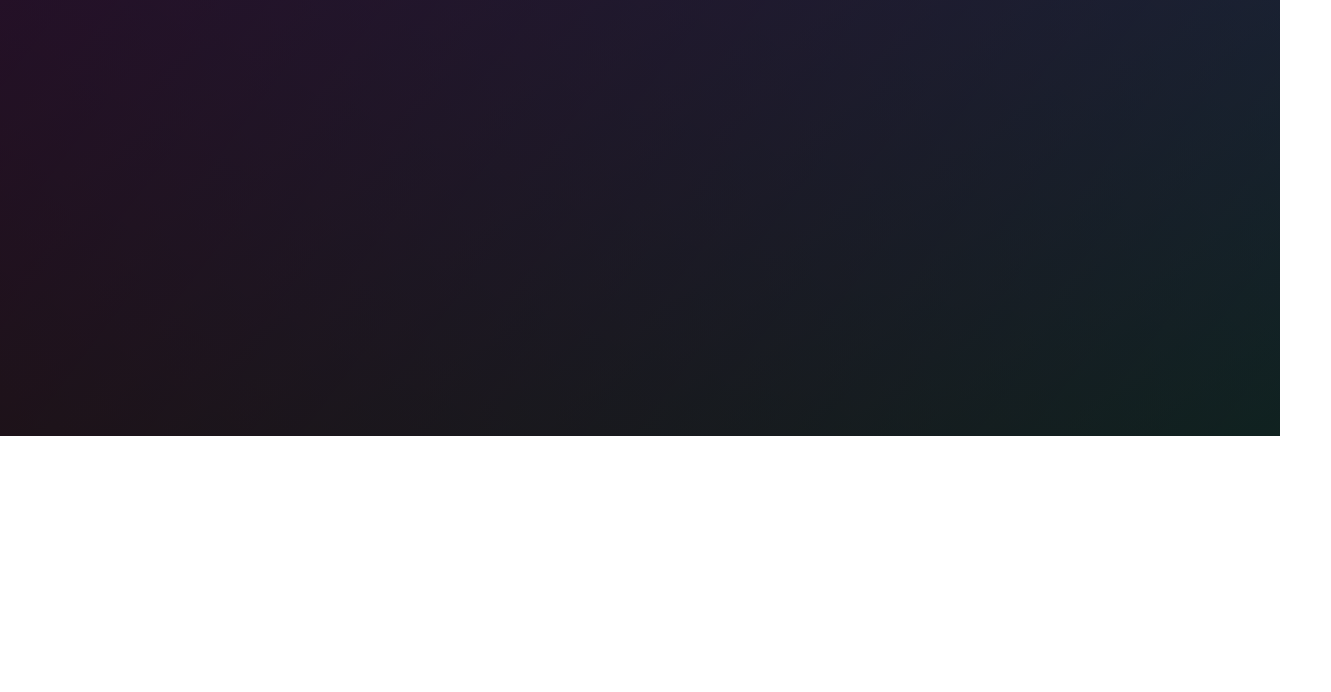
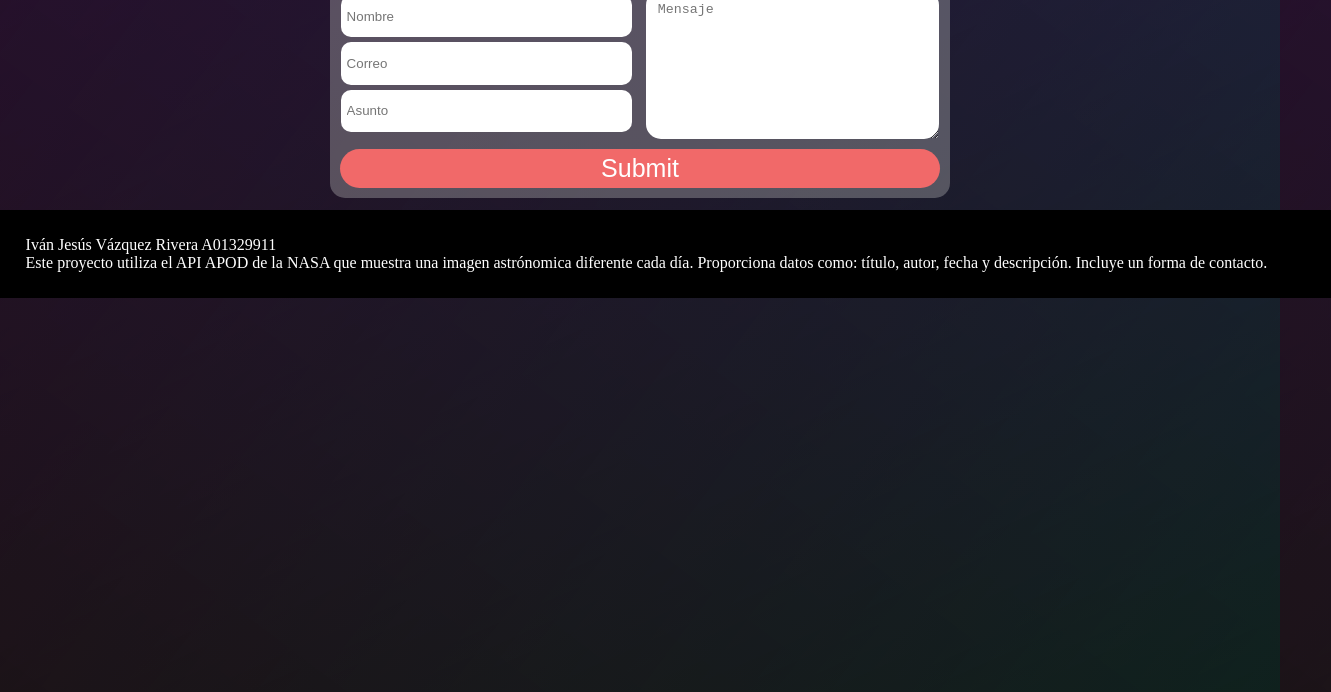
Before and after one commit to IvanJVR/Proyecto1, a plain HTML site: page index.html in a window 1280 px wide. Shown: the part 364-1056 px from the top of the page, 1331 px wide, since content can reach past the window. Before the commit the page ends 800 px from the top, so only its background shows below. Drawn offline with Linux system fonts and the light colour scheme; no server answers.

Commit message:
Version Final

```diff
--- a/index.html
+++ b/index.html
@@ -1,8 +1,10 @@
 <!DOCTYPE html>
 <html lang="es">
+
 <head>
     <title>Imagen Astronomica</title>
 </head>
+
 <body>
     <script src="proyecto1.js"></script>
     <link rel="stylesheet" href="style.css">
@@ -10,7 +12,7 @@
 
     <div class="Container">
         <div class="Multimedia">
-            <div id="imagenNASA" class="card">
+            <div id="imagenNASA">
 
             </div>
         </div>
@@ -24,9 +26,26 @@
             </p>
         </div>
     </div>
-
+    <center>
+        <form class="Contact">
+            <h3>Contáctame</h3>
+            <div class="ContainerTextContact">
+                <div class="InfoContact">
+                    <input type="text" id="contactName" placeholder="Nombre"></input>
+                    <input type="text" id="contactEmail" placeholder="Correo"></input>
+                    <input type="text" id="contactSubject" placeholder="Asunto"></input>
+                </div>
+                <textarea type="text" id="message" placeholder="Mensaje"></textarea>
+            </div>
+            <input type="submit" value="Submit" id="bottonSubmit">
+        </form>
+    </center>
 </body>
 <footer>
-
+    <p>Iván Jesús Vázquez Rivera A01329911</p>
+    <p>
+        Este proyecto utiliza el API APOD de la NASA que muestra una imagen astrónomica diferente cada día. Proporciona datos como: título, autor, fecha y descripción.
+        Incluye un forma de contacto.
+    </p>
 </footer>
 </html>
--- a/style.css
+++ b/style.css
@@ -3,7 +3,11 @@ html{
             linear-gradient(127deg, rgba(61, 0, 48, 0.8), rgba(0, 0, 0, 0.5)),
             linear-gradient(336deg, rgba(6, 84, 0, 0.8), rgba(0, 0, 0, 0.5) );
     width: 100%;
-    height: 100%;
+    height: 132%;
+}
+
+body{
+ margin: 0;
 }
 
 h1{
@@ -18,15 +22,15 @@ h1{
 .Container{
     display: flex;
     flex-direction: row;
-    /* align-items: center; */
     justify-content: center;
 }
 
 .Multimedia > #imagenNASA{
     display: flex;
     flex-direction: column;
-    background-color: white;
     align-items: center;
+    width: fit-content;
+    padding-left: 2%;
 }
 
 .Info{
@@ -45,6 +49,8 @@ h1{
     text-align: center;
     margin-top: 0;
     margin-bottom: 3%;
+    font-family: Georgia, 'Times New Roman', Times, serif;
+    font-weight: lighter;
 }
 
 .infoInLine{
@@ -55,7 +61,8 @@ h1{
     width: 100%;
     text-align: justify;
     font-size: 15px;
-    font-weight: bold;
+    font-weight: lighter;
+    font-family: Cambria, Cochin, Georgia, Times, 'Times New Roman', serif;
 }
 
 .infoInLine > #autor{
@@ -72,3 +79,99 @@ h1{
     padding-top: 2%;
     font-size: 20px;
 }
+
+form{
+    border-radius: 15px;
+    background-color: rgba(192, 192, 192, 0.35);
+    display: flex;
+    flex-direction: column;
+    justify-content: center;
+    max-width: 600px;
+    height: 245px;
+    margin-top: 2%;
+    padding: 10px;
+}
+
+form h3{
+    font-size: 30px;
+    padding-bottom: 1%;
+    color: white;
+    margin: auto 0;
+    text-align: left;
+    font-family: Cambria, Cochin, Georgia, Times, 'Times New Roman', serif;
+}
+
+.ContainerTextContact{
+    display: flex;
+    flex-direction: row;
+    flex-wrap: wrap;
+    justify-content: center;
+    height: inherit;
+    align-content: center;
+    width: 100%;
+}
+
+.InfoContact{
+    display: flex;
+    flex-direction: column;
+    flex-wrap: wrap;
+    justify-items: center;
+    width: 48.5%;
+    padding-right: 1%;
+    padding: 5px 2px 5px 0;
+}
+
+.InfoContact > #contactName{
+    height: 29%;
+    margin-bottom: 5px;
+    padding-left: 2%;
+}
+
+.InfoContact > #contactSubject{
+    height: 29%;
+    padding-left: 2%;
+}
+
+.InfoContact > #contactEmail{
+    height: 29%;
+    margin-bottom: 5px;
+    padding-left: 2%;
+}
+
+.InfoContact input{
+    border-radius: 10px;
+    border: 0;
+}
+
+#message{
+    width: 44.9%;
+    height: 83%;
+    border-radius: 15px;
+    border: 0;
+    text-align: start;
+    padding: 2%;
+    margin-left: 2%;
+}
+
+#bottonSubmit{
+    border-radius: 30px;
+    margin-top: 10px;
+    height: 25%;
+    border: 0;
+    font-size: 25px;
+    color: white;
+    background-color: rgb(241, 105, 105);
+}
+
+footer{
+    width: 100%;
+    height: 35%;
+    background-color: black;
+    padding: 2%;
+    margin-top: 1%;
+}
+
+footer p{
+    color: white;
+    margin: 0;
+}
```
